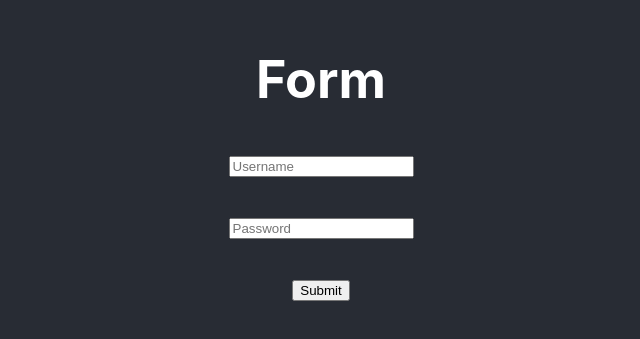
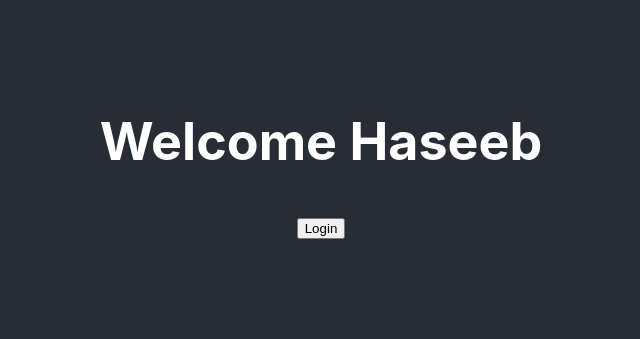
Before and after one commit to haseebulamin/React-Course-Project, a React (Create React App) app: page / in a window 1280 px wide. Shown: the part 243-582 px from the top of the page, without its empty margins (319-959 px from the left). Built offline with nearby package versions, Linux system fonts and the light colour scheme.

Commit message:
ternary operator

```diff
--- a/src/App.js
+++ b/src/App.js
@@ -1,10 +1,10 @@
 import './App.css';
-import BasicFormValidation from './Components/React-roadmap-Docs/BasicFormValidation';
+import RenderingCondition from './Components/React-roadmap-Docs/RenderingCondition';
 function App() {
   return (
     <div className="App">
       <header className="App-header">
-        <BasicFormValidation/>
+        <RenderingCondition/>
       </header>
     </div>
   );
--- a/src/Components/React-roadmap-Docs/RenderingCondition.jsx
+++ b/src/Components/React-roadmap-Docs/RenderingCondition.jsx
@@ -2,10 +2,11 @@ import React,{useState} from 'react'
 
 export default function RenderingCondition() {
     const [login, setLogin] = useState(true)
-    setLogin();
+
   return (
     <div>
         {login ?  <h1>Welcome Haseeb</h1>: <h1>Hello Haseeb</h1>}
+        <button onClick={()=>setLogin(!login)}>Login</button>
     </div>
   )
 }
```
